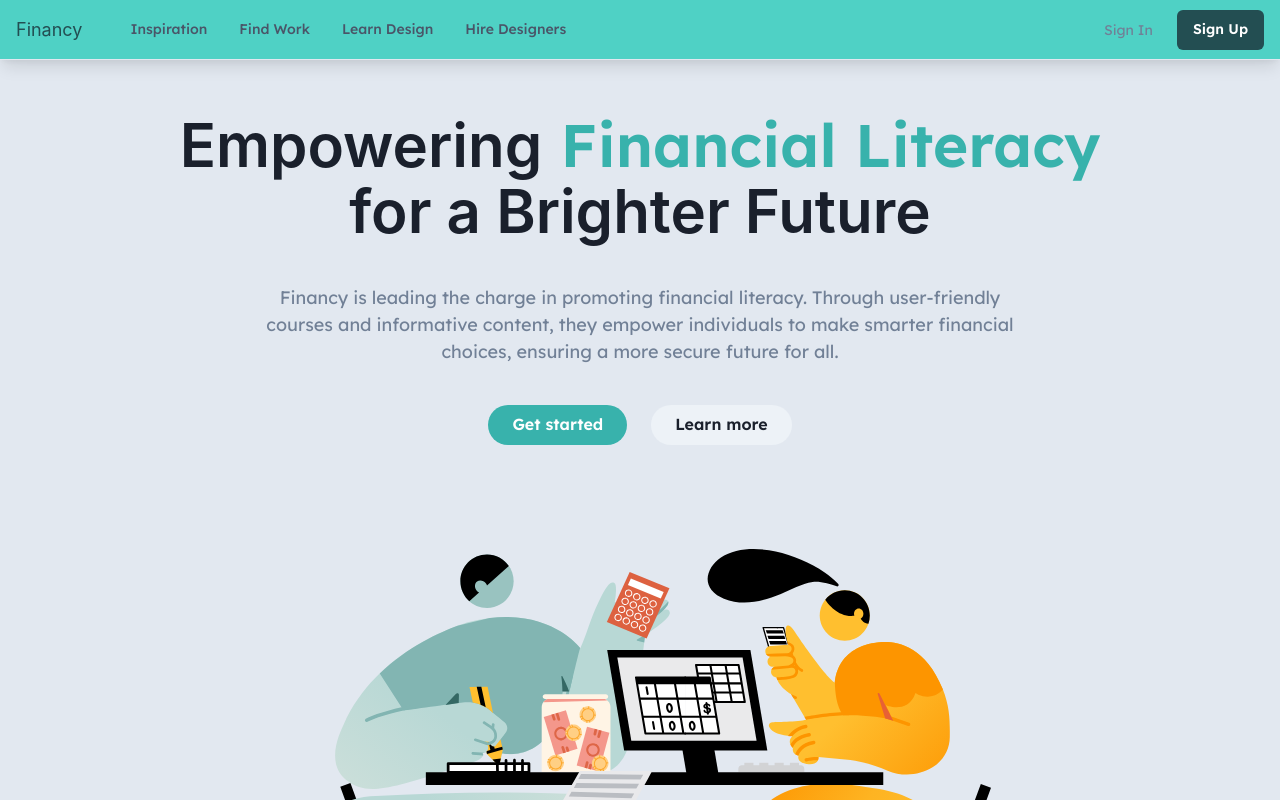
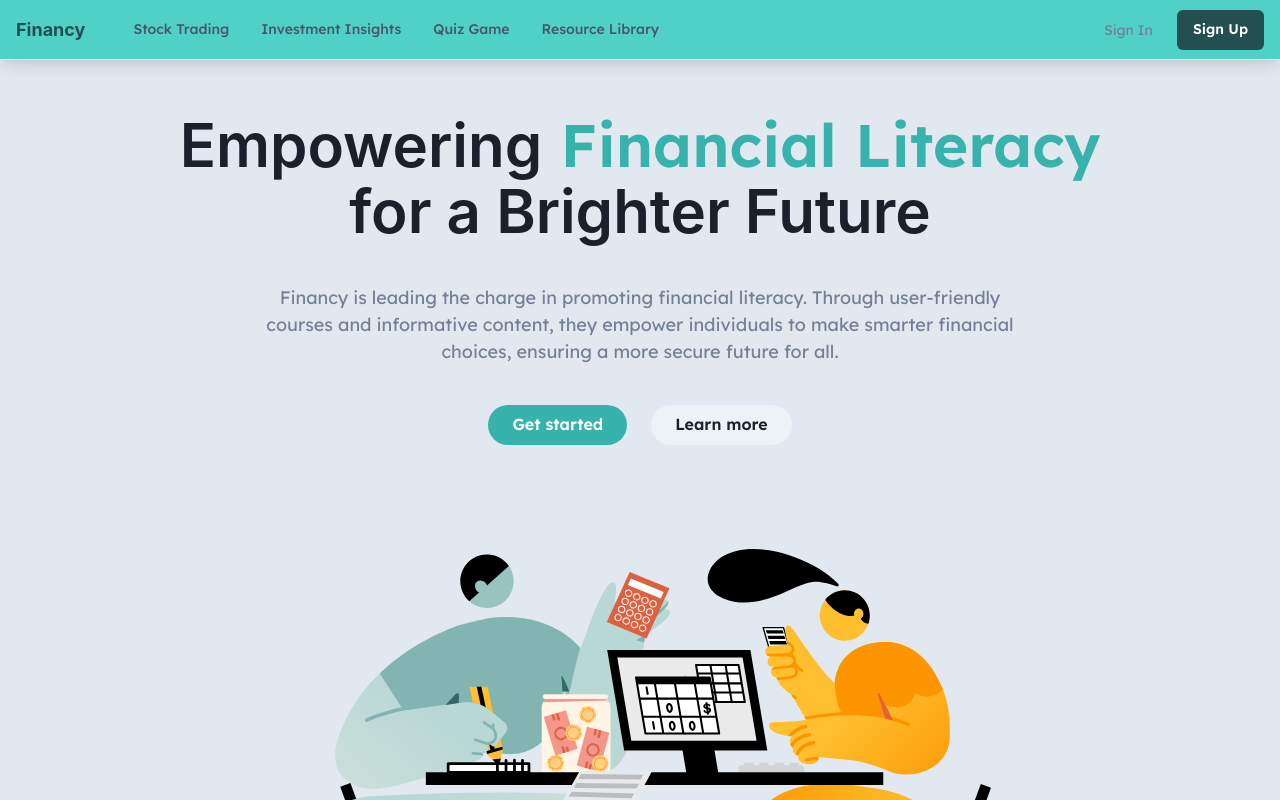
Before and after one commit to siddhima22/Finance-website, a React (Vite) app in the folder frontend/: page / in a window 1280 px wide. Shown: the top 800 px of the page. Built offline with nearby package versions, Linux system fonts and the light colour scheme.

Commit message:
Update Navbar.jsx

```diff
--- a/frontend/src/components/Navbar.jsx
+++ b/frontend/src/components/Navbar.jsx
@@ -58,6 +58,7 @@ function WithSubnavigation() {
           <Text
             textAlign={useBreakpointValue({ base: 'center', md: 'left' })}
             fontFamily={'heading'}
+            fontWeight={'bold'}
           >
             Financy
           </Text>
@@ -237,44 +238,36 @@ const MobileNavItem = ({ label, children, href }) => {
 };
 
 const NAV_ITEMS = [
+
+   {
+    label: 'Stock Trading',
+    href: '/dashboard/stock',
+  },
   {
-    label: 'Inspiration',
+    label: 'Investment Insights ',
+    href: '/dashboard/display',
+
+  },
+  {
+    label: 'Quiz Game',
+    href: '#',
+  },
+
+  {
+    label: 'Resource Library',
     children: [
       {
-        label: 'Explore Design Work',
-        subLabel: 'Trending Design to inspire you',
+        label: 'Learn and Study',
+        subLabel: 'Take a quiz and get Study material required',
         href: '#',
       },
       {
-        label: 'New & Noteworthy',
-        subLabel: 'Up-and-coming Designers',
+        label: 'Video Explanations',
+        subLabel: 'Elaborate videos tailored to your learning',
         href: '#',
       },
     ],
   },
-  {
-    label: 'Find Work',
-    children: [
-      {
-        label: 'Job Board',
-        subLabel: 'Find your dream design job',
-        href: '#',
-      },
-      {
-        label: 'Freelance Projects',
-        subLabel: 'An exclusive list for contract work',
-        href: '#',
-      },
-    ],
-  },
-  {
-    label: 'Learn Design',
-    href: '#',
-  },
-  {
-    label: 'Hire Designers',
-    href: '#',
-  },
 ];
 
 export default WithSubnavigation;
```
